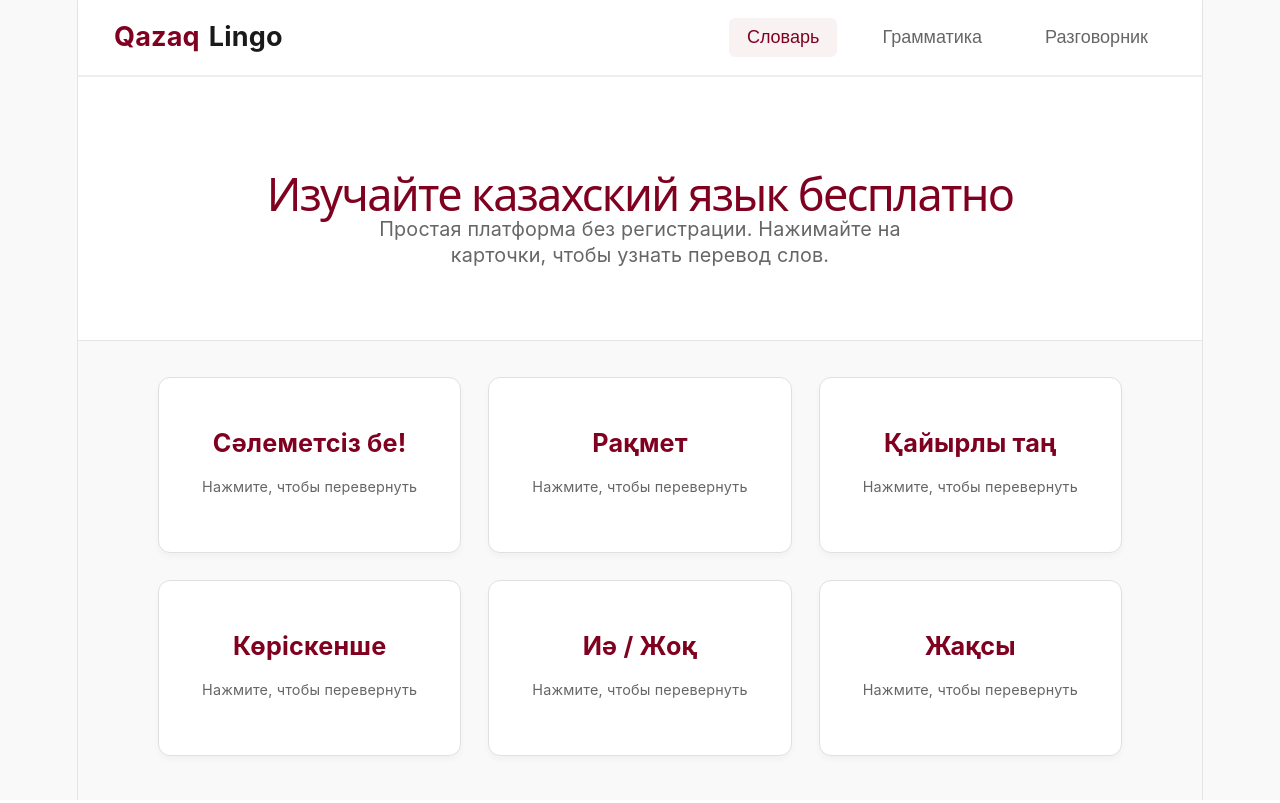
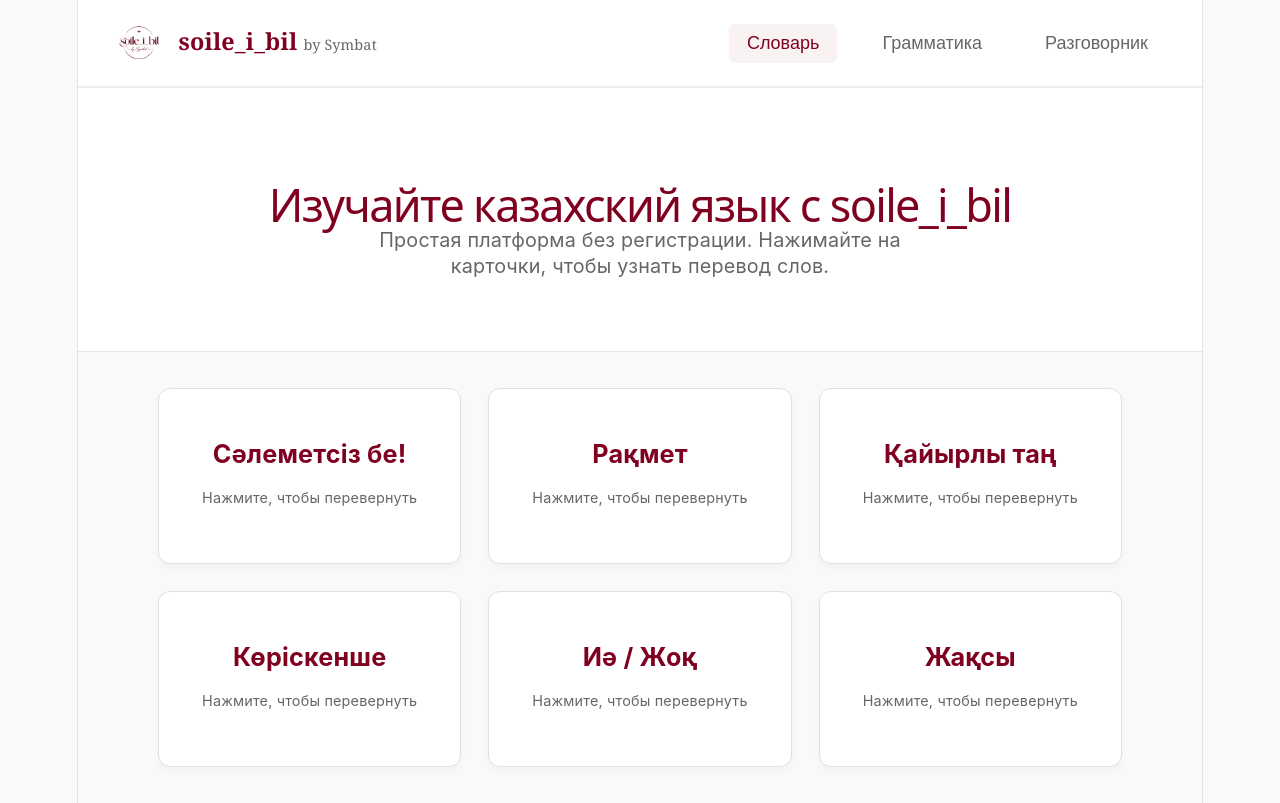
Before and after one commit to symbat120805k-ux/language-app, a React (Vite) app: page / in a window 1280 px wide. Built offline with nearby package versions, Linux system fonts and the light colour scheme.

Commit message:
Add new logo and brand name soile_i_bil by Symbat

```diff
--- a/src/App.css
+++ b/src/App.css
@@ -32,16 +32,23 @@ body {
 }
 
 .logo {
-  font-size: 1.5rem;
+  display: flex;
+  align-items: center;
+  gap: 0.8rem;
+  cursor: pointer;
+}
+
+.logo-img {
+  height: 50px; /* Высота логотипа в шапке */
+  width: auto;
+  object-fit: contain;
+}
+
+.logo-title {
+  font-size: 1.3rem;
   font-weight: 700;
   color: var(--primary-bordeaux);
-  display: flex;
-  align-items: center;
-  gap: 0.5rem;
-}
-
-.logo span {
-  color: var(--text-dark);
+  font-family: 'Georgia', serif; /* Изящный шрифт под стать логотипу */
 }
 
 .nav-links {
--- a/src/App.tsx
+++ b/src/App.tsx
@@ -26,10 +26,11 @@ export default function App() {
 
   return (
     <div className="app-container">
-      {/* Шапка */}
+      {/* Шапка с вашим логотипом */}
       <header className="header">
         <div className="logo">
-          Qazaq <span>Lingo</span>
+          <img src="/logo.png" alt="soile_i_bil by Symbat Logo" className="logo-img" />
+          <span className="logo-title">soile_i_bil <small style={{ fontSize: '0.8rem', fontWeight: 400, color: '#666' }}>by Symbat</small></span>
         </div>
         <nav className="nav-links">
           <button
@@ -55,7 +56,7 @@ export default function App() {
 
       {/* Главный баннер */}
       <section className="hero">
-        <h1>Изучайте казахский язык бесплатно</h1>
+        <h1>Изучайте казахский язык с soile_i_bil</h1>
         <p>Простая платформа без регистрации. Нажимайте на карточки, чтобы узнать перевод слов.</p>
       </section>
 
```
Also changed, not shown: public/logo.png (added).
